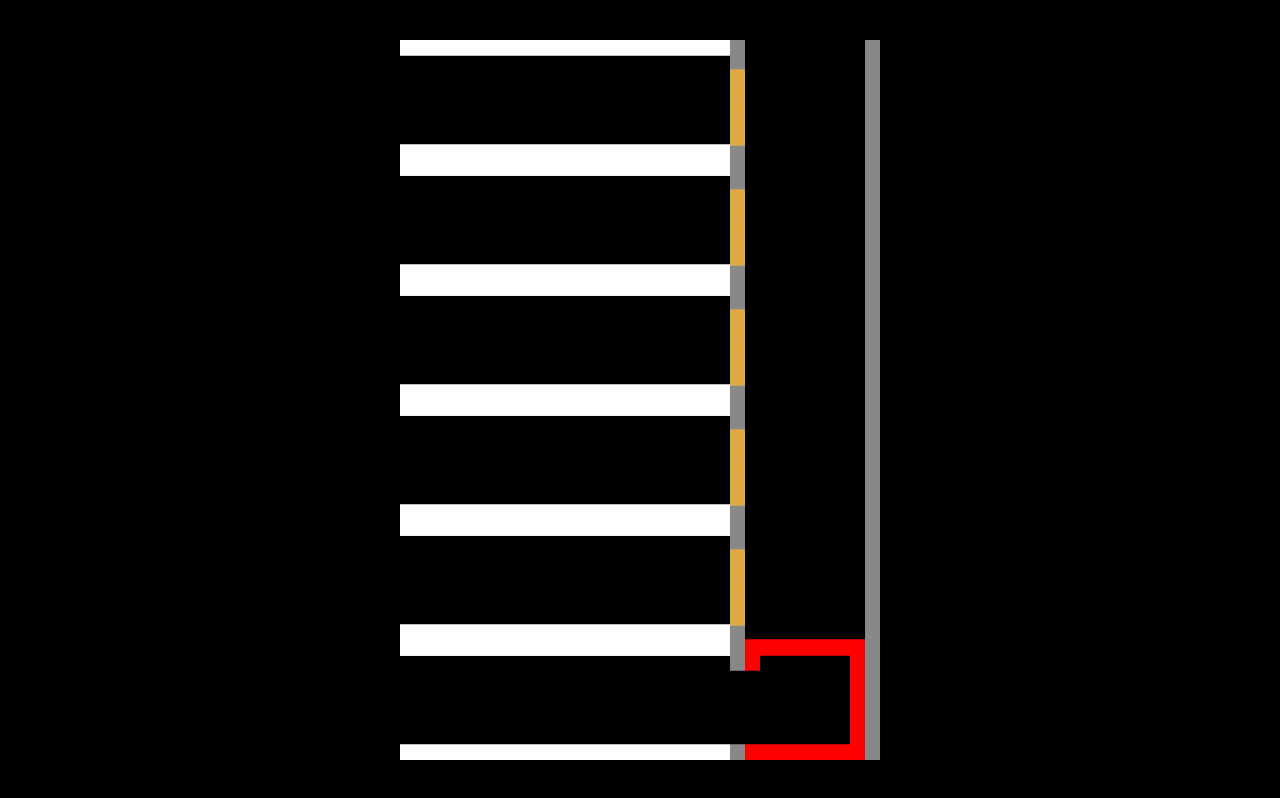
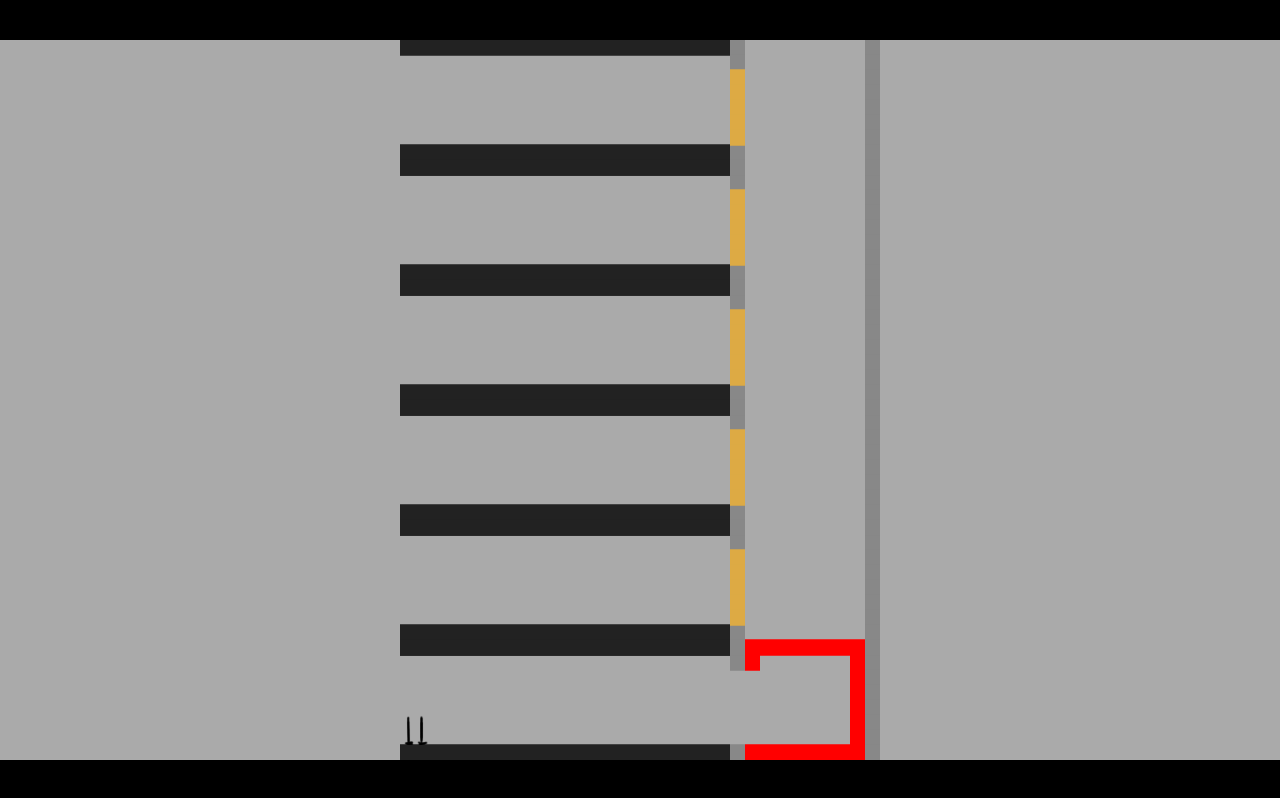
Before and after one commit to Oletus/elevator, a website: page index.html in a window 1280 px wide. Drawn offline with Linux system fonts and the light colour scheme.

Commit message:
Add some rendering code to Character

```diff
--- a/index.html
+++ b/index.html
@@ -55,7 +55,7 @@ Game.prototype.render = function(ctx) {
     if (ctx === undefined) {
         ctx = this.realCtx;
     }
-    ctx.fillStyle = 'black'
+    ctx.fillStyle = '#aaa'
     ctx.fillRect(0, 0, ctx.canvas.width, ctx.canvas.height);
     this.level.render(ctx);
     return ctx;
--- a/src/character.js
+++ b/src/character.js
@@ -1,3 +1,35 @@
-var Character = function() {
+
+
+
+var Character = function(options) {
+    var defaults = {
+        floor: 0, // Floor number rises upwards
+        x: 0,
+        level: null,
+        goalFloor: 0
+    };
+    objectUtil.initWithDefaults(this, defaults, options);
+    this.legsSprite = new AnimatedSpriteInstance(Character.legsAnimation);
+};
+
+Character.legsAnimation = new AnimatedSprite({
+        'idle': [{src: 'legsidle.png', duration: 0}],
+},
+{
+    durationMultiplier: 1000 / 60,
+    defaultDuration: 5
+});
+
+Character.prototype.render = function(ctx) {
+    ctx.save();
+    var drawY = this.level.getFloorFloorY(this.floor);
+    ctx.translate(this.x, drawY);
+    var scale = 1 / 20;
+    var flip = 1;
+    this.legsSprite.drawRotatedNonUniform(ctx, 0, -1, 0, scale * flip, scale);
+    ctx.restore();
+};
+
+Character.prototype.update = function(deltaTime) {
 
 };
--- a/src/level.js
+++ b/src/level.js
@@ -37,7 +37,7 @@ Floor.prototype.render = function(ctx) {
     ctx.save();
     var drawY = this.level.getFloorTopY(this.floor);
     ctx.translate(0, drawY);
-    ctx.fillStyle = 'white';
+    ctx.fillStyle = '#222';
     this.tilemap.render(ctx, function(tile) { return tile === 'x'; }, 0.05, 0.05);
     ctx.fillStyle = '#888';
     this.tilemap.render(ctx, function(tile) { return tile === 'h'; }, 0.05, 0.05);
@@ -147,6 +147,13 @@ var Level = function() {
     for (var i = 0; i < this.numFloors; ++i) {
         this.floors.push(new Floor({floor: i, elevator: this.elevator, level: this}));
     }
+    this.characters = [];
+    this.spawnCharacter();
+};
+
+Level.prototype.spawnCharacter = function() {
+    var character = new Character({x: 1, floor: Math.floor(Math.random() * this.numFloors), level: this});
+    this.characters.push(character);
 };
 
 Level.prototype.getFloorTopY = function(floor) {
@@ -154,7 +161,7 @@ Level.prototype.getFloorTopY = function(floor) {
 };
 
 Level.prototype.getFloorFloorY = function(floor) {
-    return (this.numFloors - floor - 1) * Floor.height + Floor.height - 2;
+    return (this.numFloors - floor - 1) * Floor.height + Floor.height - 1;
 };
 
 Level.prototype.render = function(ctx) {
@@ -167,6 +174,9 @@ Level.prototype.render = function(ctx) {
         this.floors[i].render(ctx);
     }
     this.elevator.render(ctx);
+    for (var i = 0; i < this.characters.length; ++i) {
+        this.characters[i].render(ctx);
+    }
     ctx.restore();
 };
 
@@ -175,6 +185,9 @@ Level.prototype.update = function(deltaTime) {
         this.floors[i].update(deltaTime);
     }
     this.elevator.update(deltaTime);
+    for (var i = 0; i < this.characters.length; ++i) {
+        this.characters[i].update(deltaTime);
+    }
 };
 
 Level.prototype.upPress = function(playerNumber) {
```
Also changed, not shown: assets/gfx/legsidle.png (added).
